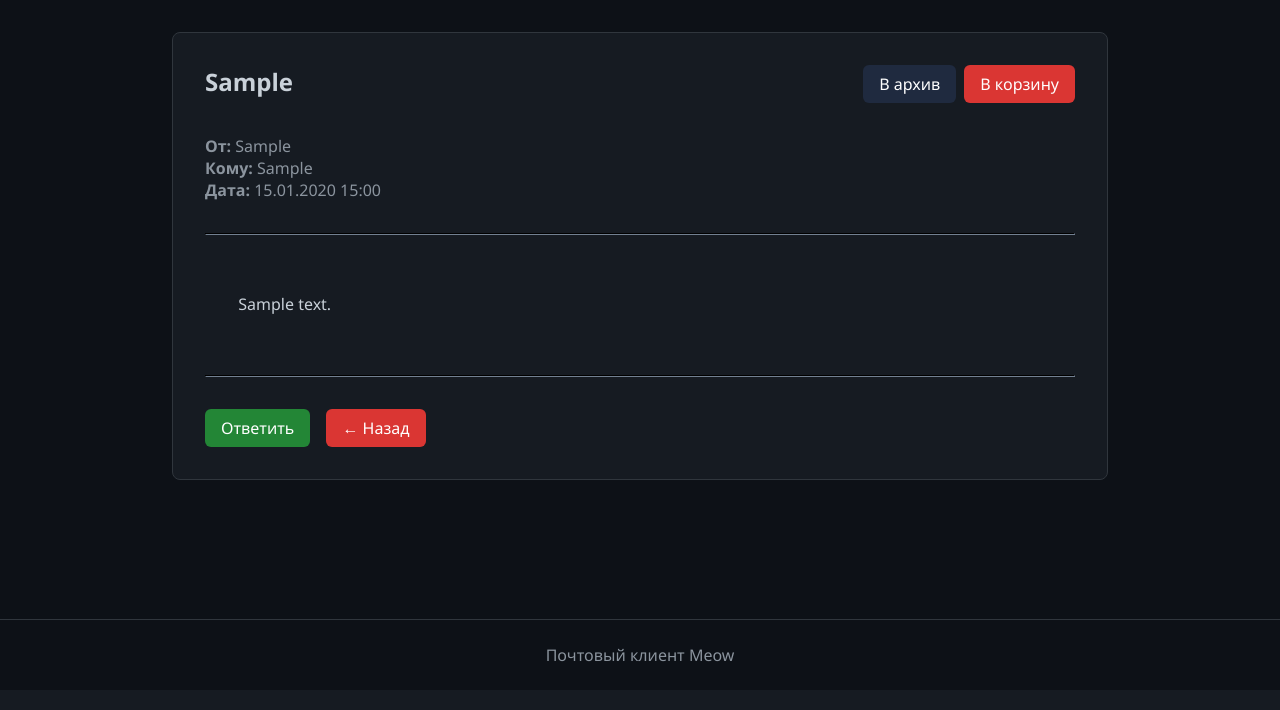
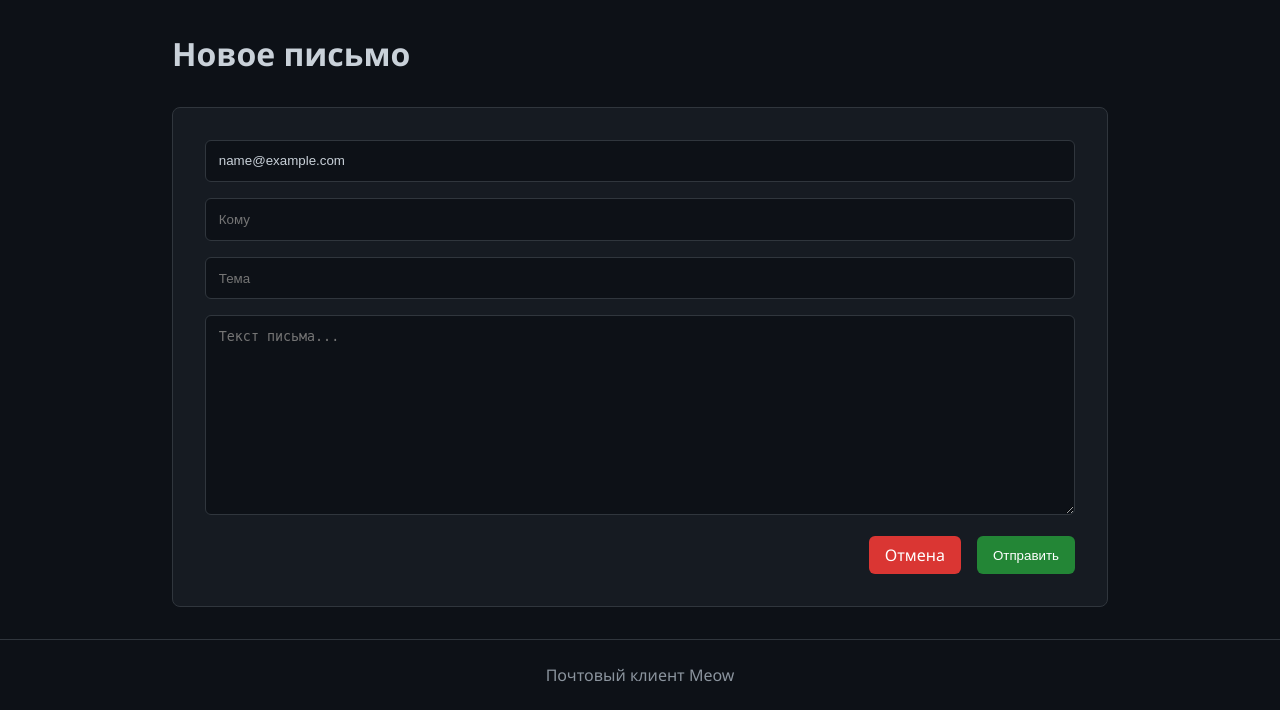
Before and after one commit to aekrys/email, a Django app: page /email_app/1/open in a window 1280 px wide. Shown: the part 110-820 px from the top of the page. Before the commit the page ends 771 px from the top, so only its background shows below. Run offline with Django 5.2, Linux system fonts and the light colour scheme; a user stored in the database is signed in; tables that the repository leaves empty hold one stand-in row (values such as "Sample post").

Commit message:
Update open_email.html

```diff
--- a/email_app/templates/email_app/open_email.html
+++ b/email_app/templates/email_app/open_email.html
@@ -1,33 +1,30 @@
 {% extends "email_app/base.html" %}
-{% block title %}{{ email.topic }}{% endblock %}
+{% block title %}Новое письмо{% endblock %}
 
 {% block content %}
-<div class="email-detail">
-    <div style="display: flex; justify-content: space-between; margin-bottom: 2rem;">
-        <h2>{{ email.topic }}</h2>
-        <div style="display: flex; gap: 0.5rem;">
-            <a href="/email_app/{{ email.id }}/archive" class="btn" style="background: #1f2a3f;">В архив</a>
-            <a href="{% url 'delete_email' email.id %}" class="btn btn-danger">В корзину</a>
+<div class="page-header">
+    <h1>Новое письмо</h1>
+</div>
+
+<div class="form-group">
+    <form method="post">
+        {% csrf_token %}
+
+        {% if error %}
+        <div style="color: #ff6b6b; margin-bottom: 1rem; padding: 0.5rem; background: #2d1a1a; border-radius: 4px;">
+            {{ error }}
         </div>
-    </div>
+        {% endif %}
 
-    <div class="email-meta">
-        <div><strong>От:</strong> {{ email.sender }}</div>
-        <div><strong>Кому:</strong> {{ email.recipient }}</div>
-        <div><strong>Дата:</strong> {{ email.date_time|date:"d.m.Y H:i" }}</div>
-    </div>
+        <input type="email" name="sender" placeholder="От кого" value="{{ user.email|default:user.username }}" required>
+        <input type="email" name="recipient" placeholder="Кому" required>
+        <input type="text" name="topic" placeholder="Тема" required>
+        <textarea name="text" placeholder="Текст письма..." required></textarea>
 
-    <hr style="border-color: #30363d; margin: 2rem 0;">
-
-    <div style="line-height: 1.6; white-space: pre-wrap;">
-        {{ email.text }}
-    </div>
-
-    <hr style="border-color: #30363d; margin: 2rem 0;">
-
-    <div style="display: flex; gap: 1rem;">
-        <a href="{% url 'new_email' %}?reply={{ email.id }}" class="btn">Ответить</a>
-        <a href="{% url 'inbox' %}" class="btn btn-danger">← Назад</a>
-    </div>
+        <div style="display: flex; gap: 1rem; justify-content: flex-end;">
+            <a href="{% url 'inbox' %}" class="btn btn-danger">Отмена</a>
+            <button type="submit" class="btn">Отправить</button>
+        </div>
+    </form>
 </div>
 {% endblock %}
```
